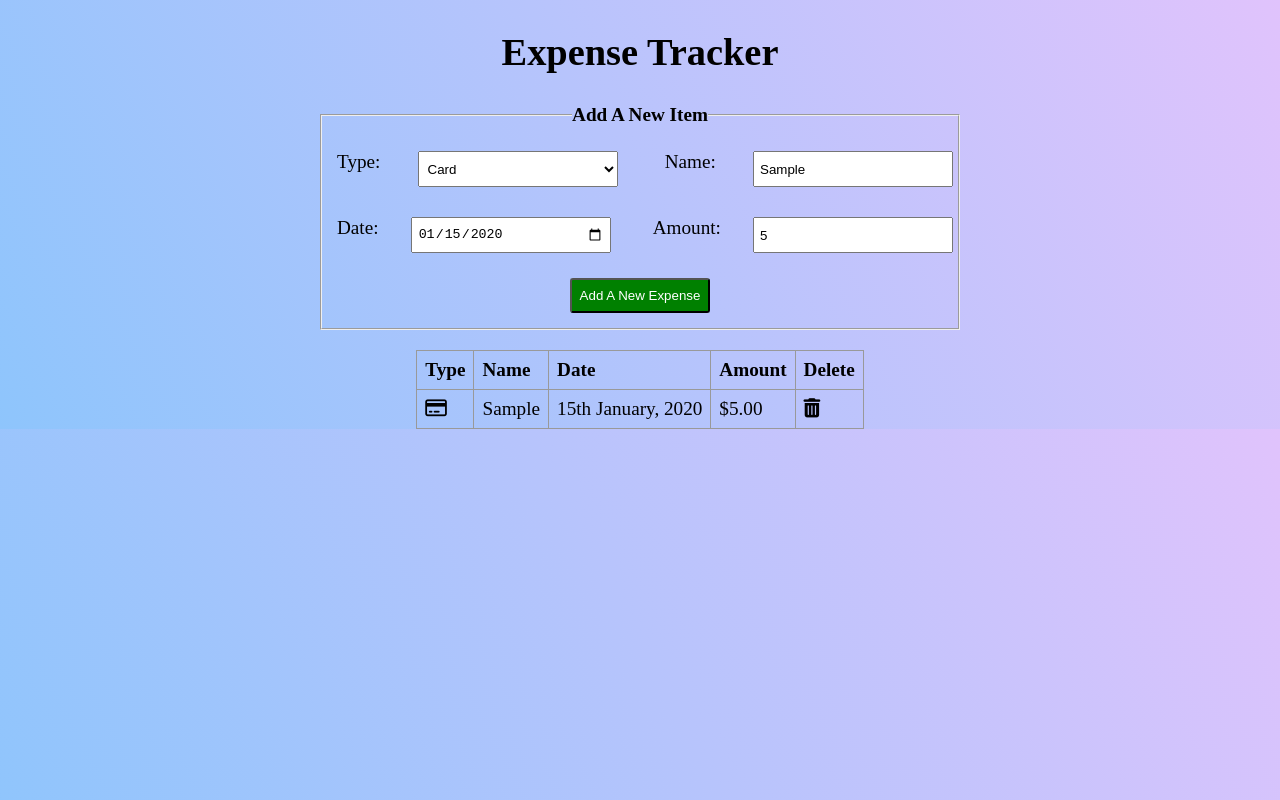
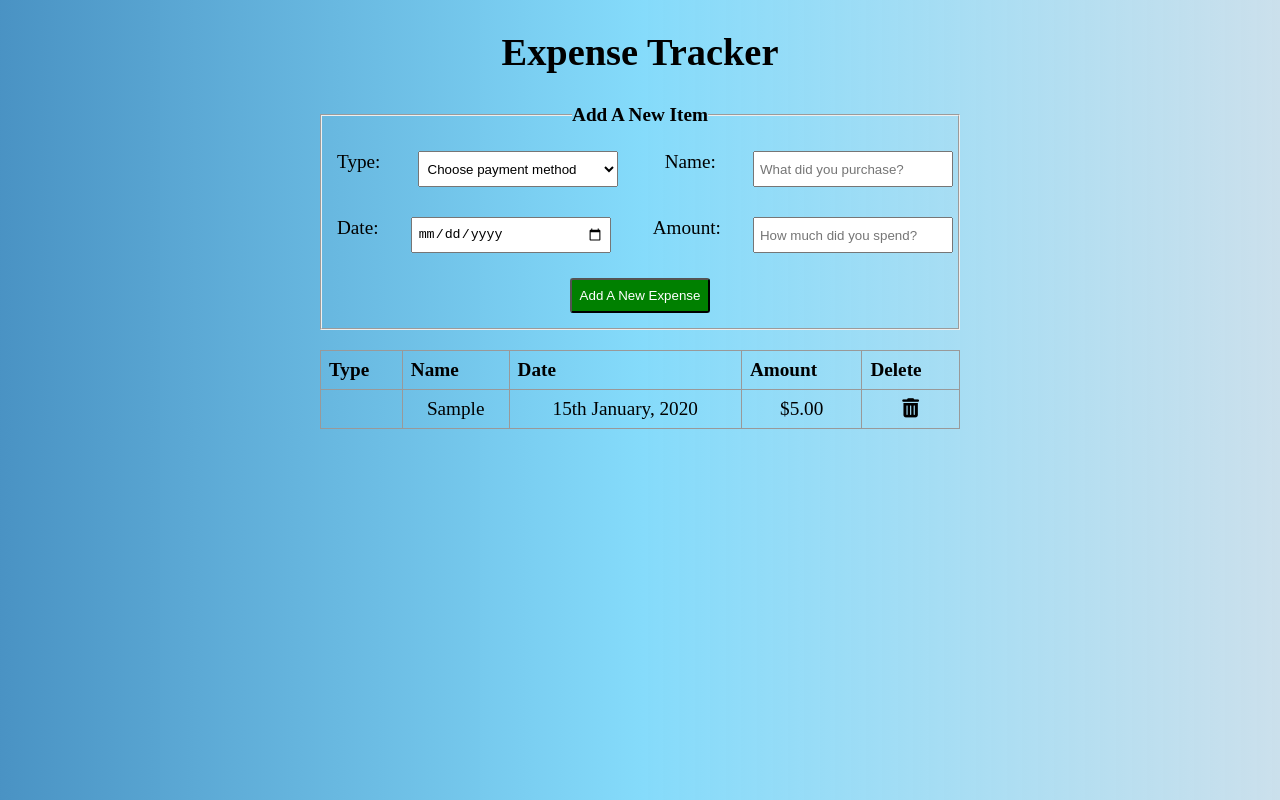
Before and after one commit to jmurrii/expense_tracker, a plain HTML site: page index.html in a window 1280 px wide. Both pictures are taken after typing "Sample", "2020-01-15", "5" into the empty fields and a click on the button "Add A New Expense". Drawn offline with Linux system fonts and the light colour scheme.

Commit message:
clearForm function added

```diff
--- a/index.html
+++ b/index.html
@@ -24,6 +24,7 @@
             <div class="form-div-1">
               <label for="type">Type:</label>
               <select id="type" name="type">
+                <option selected disabled>Choose payment method</option>
                 <option value="card">Card</option>
                 <option value="cash">Cash</option>
                 <option value="cryptocoin">Cryptocoin</option>
@@ -47,6 +48,7 @@
                 type="number"
                 id="amount"
                 name="amount"
+                min="0"
                 step="0.01"
                 placeholder="How much did you spend?"
               />
@@ -65,7 +67,7 @@
         </form>
       </div>
       <div class="table-container">
-        <table>
+        <table class="table">
           <thead>
             <tr>
               <th>Type</th>
--- a/script.js
+++ b/script.js
@@ -15,19 +15,15 @@ addExpenseBtn.addEventListener('click', () => {
 
     if (typeField.value && nameField.value && dateField.value && amountField.value) {
         createNewTableRow();
-        clearInputs();
+        clearForm();
     } else {
         alert('Please fill out all Fields.')
     }
-
-
-
 });
 
 function createNewTableRow() {
     const newTableRow = document.createElement('tr');
 
-    // Why can't I declare these as const at the top of the page -
     td1 = document.createElement('td');
     td2 = document.createElement('td');
     td3 = document.createElement('td');
@@ -119,6 +115,6 @@ function deleteButton() {
     });
 
 }
-function clearInputs() {
-
+function clearForm() {
+    document.getElementById("form1").reset();
 };
--- a/styles.css
+++ b/styles.css
@@ -8,8 +8,12 @@
 
 body {
   font-size: 1.2rem;
-  background: #8ec5fc;
-  background: linear-gradient(62deg, #8ec5fc 0%, #e0c3fc 100%);
+  background-image: linear-gradient(
+    to right,
+    #297fb9d8,
+    #6dd4fad6,
+    rgb(203, 224, 236)
+  );
 }
 
 .main-container {
@@ -20,12 +24,14 @@ body {
   margin: 30px auto;
 }
 
-.form-container {
+.form-container,
+.table-container {
   display: flex;
   justify-content: center;
 }
 
-.form {
+.form,
+.table {
   min-width: 50%;
 }
 
@@ -73,19 +79,32 @@ select {
 
 table {
   border-collapse: collapse;
+  min-width: 50%;
 }
 
 td,
 th {
   border: 1px solid #999;
   padding: 0.5rem;
+}
+
+th {
   text-align: left;
+}
+
+td {
+  text-align: center;
 }
 
 tr {
   height: 30px;
 }
 
-.icon-color {
-  color: red;
+#delete-btn {
+  transition: ease-in-out 0.3s;
 }
+
+#delete-btn:hover {
+  color: rgba(196, 55, 55, 0.849);
+  cursor: pointer;
+}
```
